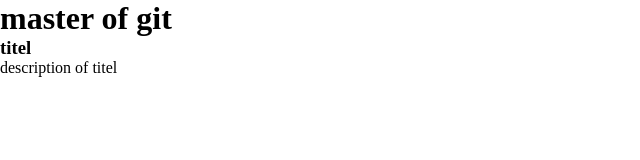
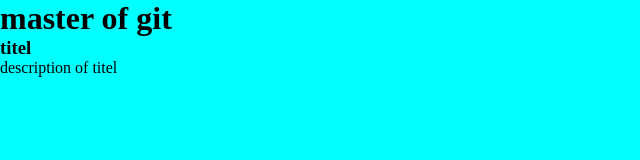
Before and after one commit to fateme993/test, a plain HTML site: page index.html in a window 1280 px wide. Shown: the whole page, without its empty margins (0-640 px from the left). Drawn offline with Linux system fonts and the light colour scheme.

Commit message:
add second style

```diff
--- a/style.css
+++ b/style.css
@@ -2,3 +2,7 @@
     margin: 0;
     padding: 0;
 }
+body{
+    background-color: aqua;
+    color: black;
+}
```
